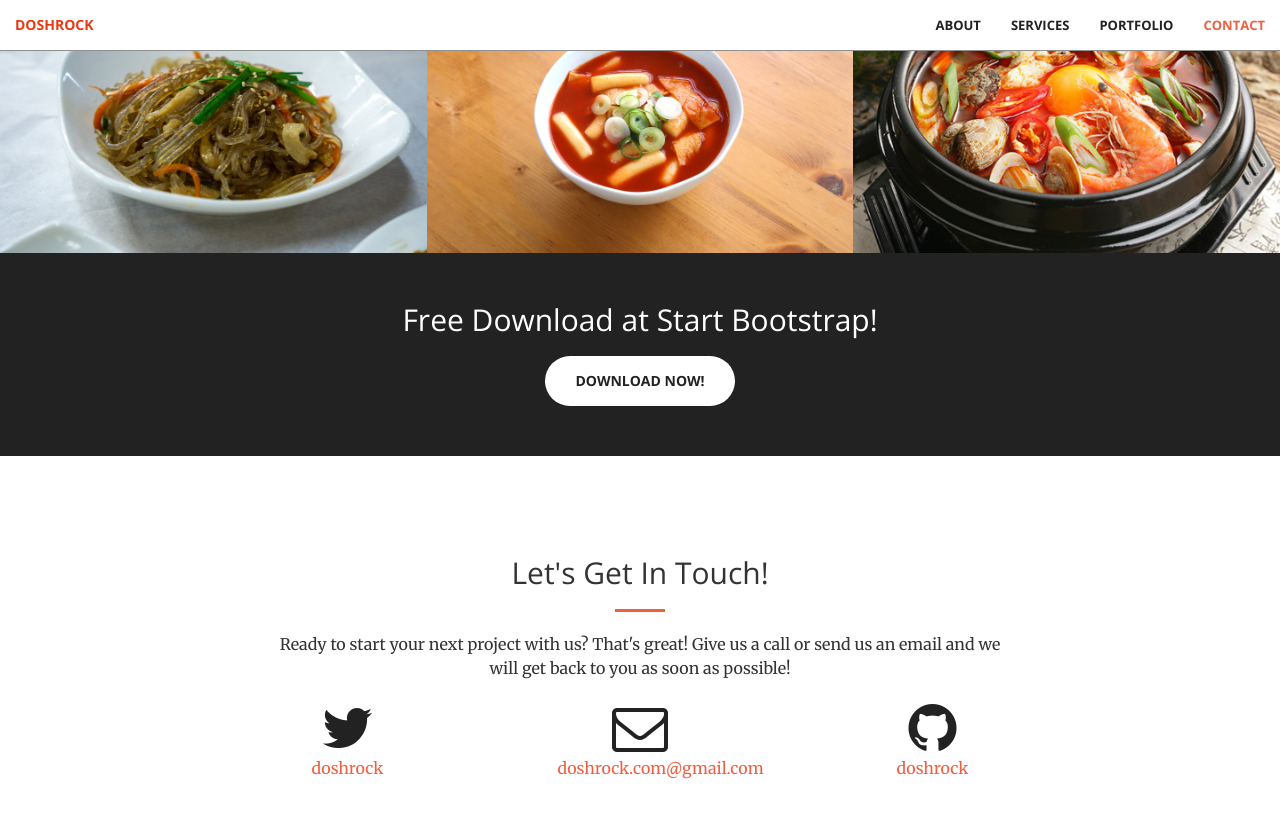
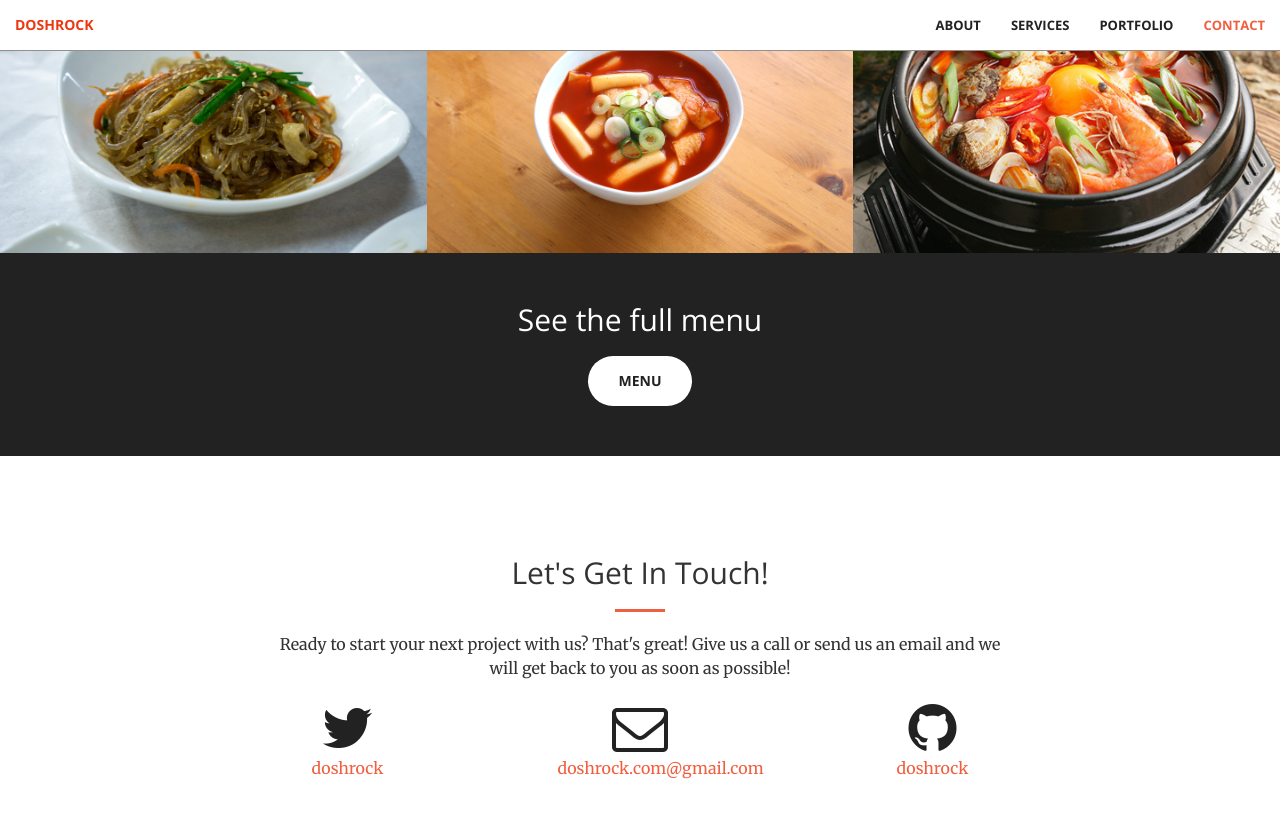
Before and after one commit to doshrock/doshrock.github.io, a Jekyll site: the page built from index.markdown, in a window 1280 px wide and 900 px high, scrolled down 2158 px. Shown: the top 818 px of the window. Built offline with Jekyll 4.4.1, drawn with Linux system fonts in a browser that asks for light colours; part of the change alters nothing that is shown.

```diff
--- a/_config.yml
+++ b/_config.yml
@@ -30,10 +30,14 @@ twitter_username: doshrock
 github_username:  doshrock
 markdown: kramdown
 
+# Google Analytics
+google_analytics: "G-7Z8LPXHRQF"
+
 # Build settings
 theme: minima
 plugins:
   - jekyll-feed
+
 
 # Exclude from processing.
 # The following items will not be processed, by default.
--- /dev/null
+++ b/_includes/analytics.html
@@ -0,0 +1,8 @@
+<script async src="https://www.googletagmanager.com/gtag/js?id={{ site.google_analytics }}"></script>
+<script>
+  window.dataLayer = window.dataLayer || [];
+  function gtag(){dataLayer.push(arguments);}
+  gtag('js', new Date());
+
+  gtag('config', '{{ site.google_analytics }}');
+</script>
--- a/_includes/aside.html
+++ b/_includes/aside.html
@@ -1,8 +1,8 @@
   <aside class="bg-dark">
       <div class="container text-center">
           <div class="call-to-action">
-              <h2>Free Download at Start Bootstrap!</h2>
-              <a href="#" class="btn btn-default btn-xl wow tada">Download Now!</a>
+              <h2>See the full menu</h2>
+              <a href="#" class="btn btn-default btn-xl wow tada">Menu</a>
           </div>
       </div>
   </aside>
--- a/_includes/head.html
+++ b/_includes/head.html
@@ -36,5 +36,6 @@
         <script src="https://oss.maxcdn.com/libs/html5shiv/3.7.0/html5shiv.js"></script>
         <script src="https://oss.maxcdn.com/libs/respond.js/1.4.2/respond.min.js"></script>
     <![endif]-->
+  {% include analytics.html %}
 
 </head>
```
Also changed, not shown: _layouts/front.html (line endings or trailing spaces), android-chrome-192x192.png, android-chrome-512x512.png, apple-touch-icon.png, favicon-16x16.png, favicon-32x32.png, favicon.ico, mstile-150x150.png, safari-pinned-tab.svg.
